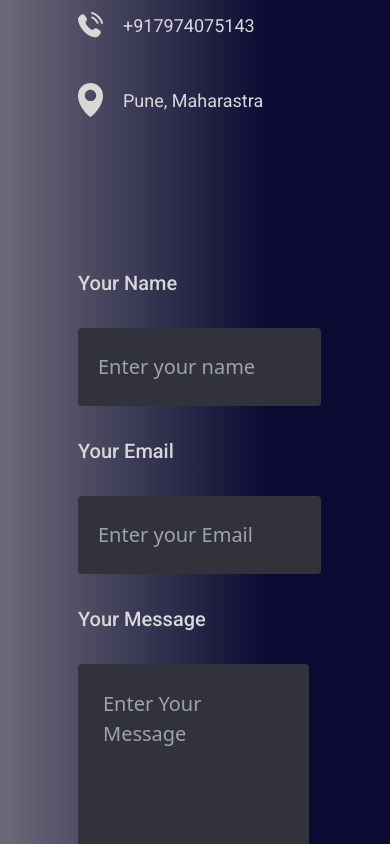
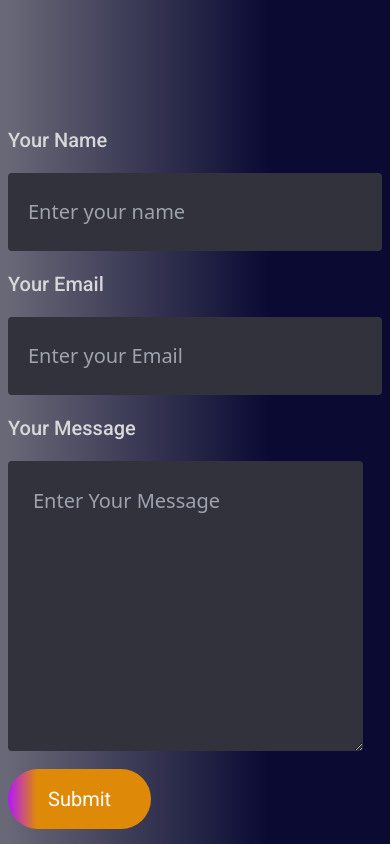
Before and after one commit to Deva9754/Portfolio, a React (Vite) app: page / in a window 390 px wide. Shown: the part 5440-6284 px from the top of the page. Built offline with nearby package versions, Linux system fonts and the light colour scheme.

Commit message:
remove margin

```diff
--- a/src/components/contact/Contact.css
+++ b/src/components/contact/Contact.css
@@ -4,7 +4,6 @@
     align-items: center;
     justify-content: center;
     grid-row-start: 80px;
-    margin: 80px 170px;
 }
 .contact-title{
     position: relative;
@@ -23,7 +22,7 @@
 }
 .contact-section{
     display: flex;
-    gap: 150px;
+    gap: 199px;
 }
 .contact-left{
     display: flex;
@@ -62,11 +61,11 @@ font-size: 22px;
     display: flex;
     flex-direction: column;
     align-items: start;
-    gap: 30px;
+    gap: 18px;
 }
 .contact-right label{
     color: #D8D8D8;
-    font-size: 22px;
+    font-size: 20px;
     font-weight: 500;
 }
 .contact-right input{
@@ -109,8 +108,7 @@ transition: 0.3s;
 }
 @media(max-width:768px){
     .contact{
-        gap: 50px;
-        margin: 50px 70px;
+        gap: 18px;
         align-items: start;
     }
     .contact-title h1{
```
